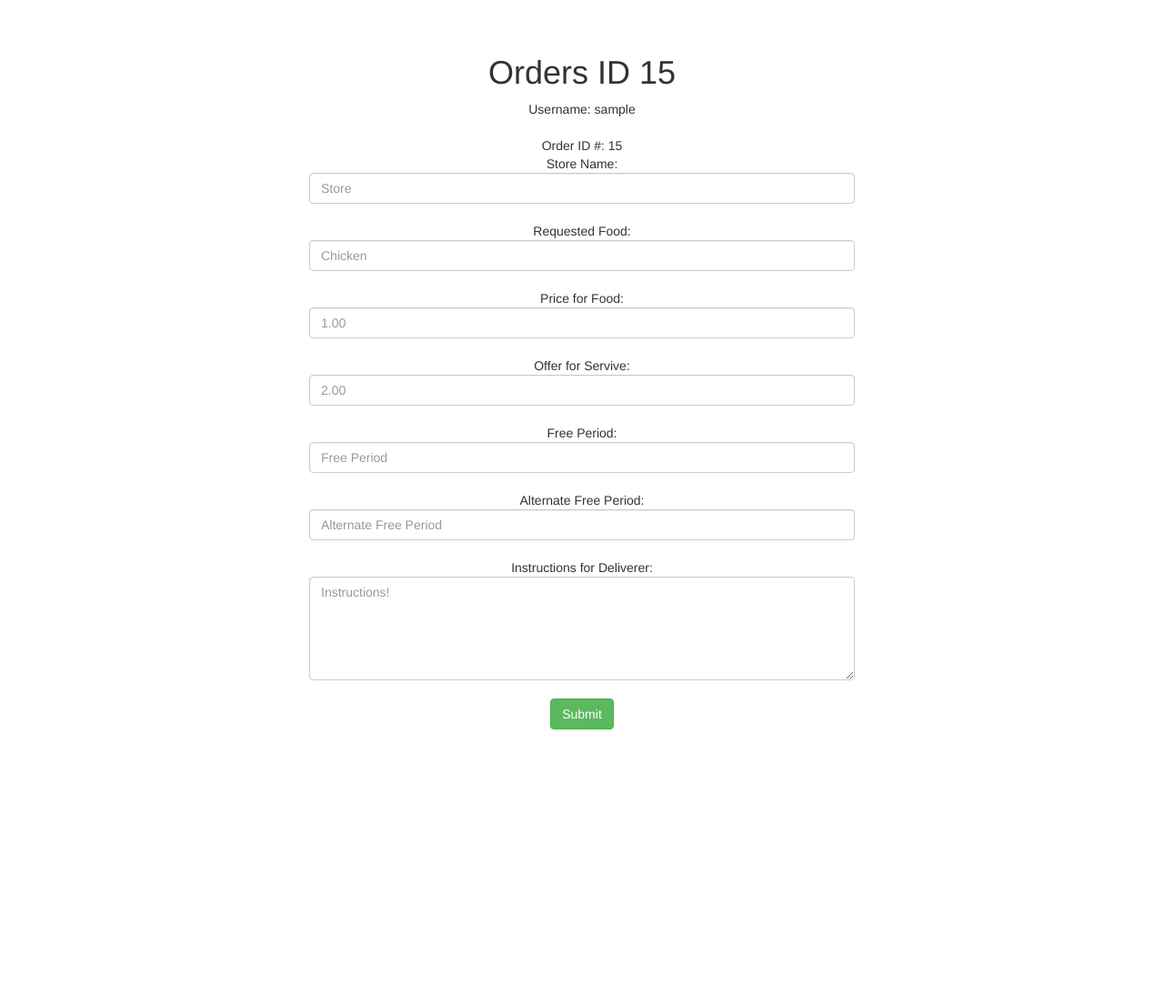
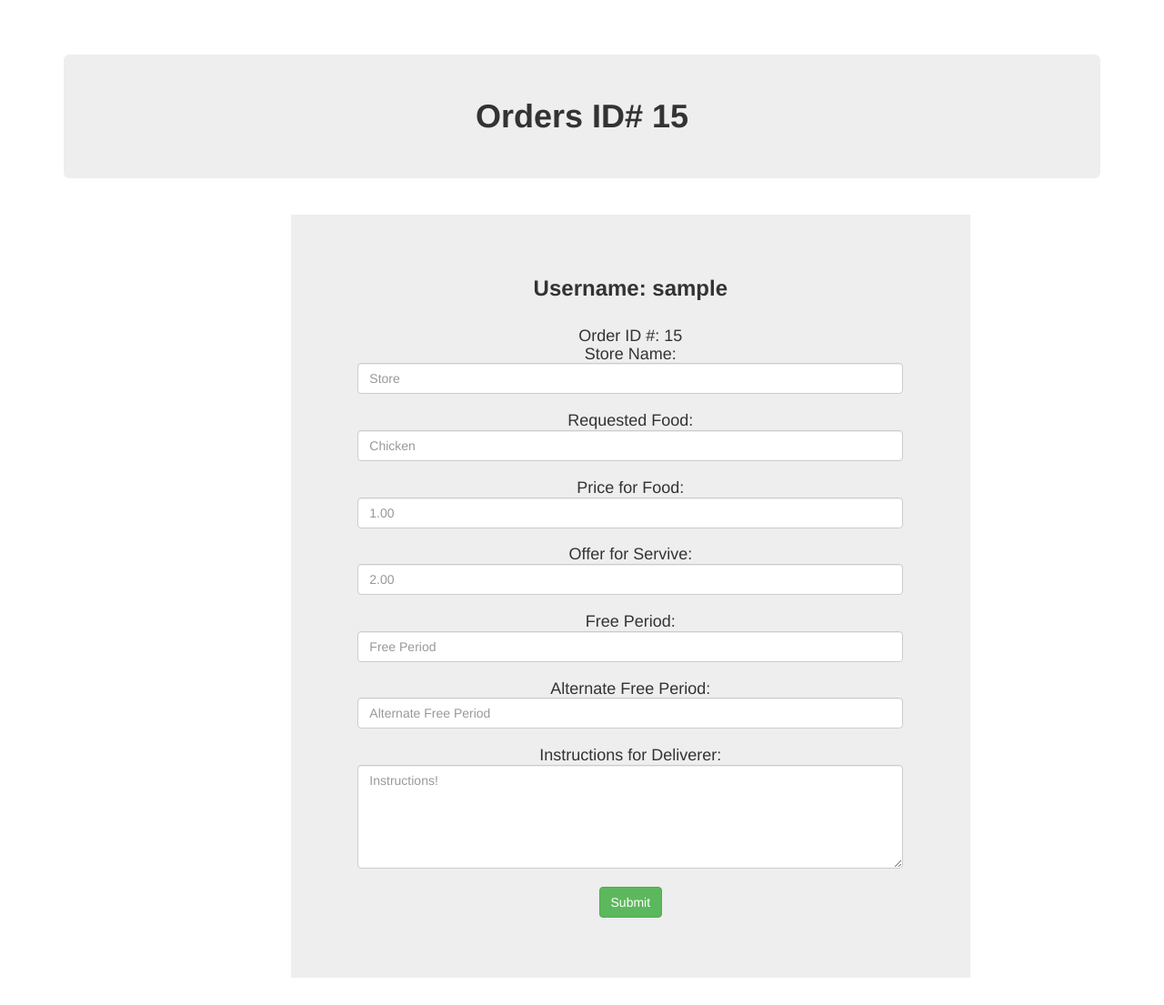
Before and after one commit to softDEAD/Ferries, a Flask app: page /placeorder/1 in a window 1280 px wide. Shown: the part 170-1275 px from the top of the page at 91% size. Before the commit the page ends 972 px from the top, so only its background shows below. Run offline with Flask 2, Linux system fonts and the light colour scheme; the visitor is signed in with stand-in values (Sample User, id 1); some libraries are stand-ins or nearby versions.

Commit message:
order.html

```diff
--- a/templates/orders.html
+++ b/templates/orders.html
@@ -3,12 +3,16 @@
 Orders
 {% endblock title %}
 {% block header %}
-Orders ID {{orderid}}
+<div class="container">
+  <div class="jumbotron">
+<b>Orders ID# {{orderid}} </b> </div> </div>
 {% endblock header %}
 {% block body %}
 
-Username: {{data ['username']}}
+<div class="col-lg-7 col-lg-offset-3 jumbotron">
+<h3> <b>Username: {{data ['username']}} </b></h3>
 
+<h4>
 <form class="form_control" style="width:600px">
   <br>
 Order ID #: {{orderid}} <br>
@@ -29,6 +33,6 @@ Instructions for Deliverer: <br>
  <textarea rows="5" type="text" class="form-control" name="instructions" placeholder="Instructions!"></textarea>
 <br>
   <input type="submit" class="btn btn-success" name="submit" value="Submit">
-</form>
-
+</form> </h4>
+</div>
 {% endblock body %}
```
